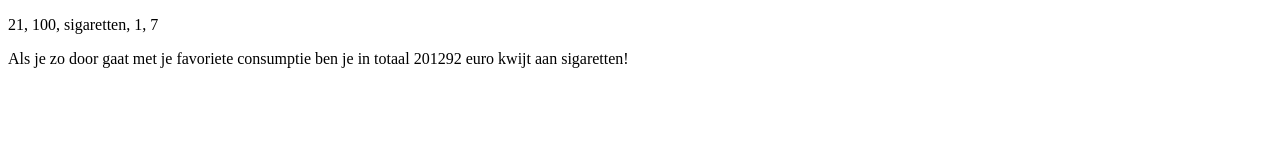
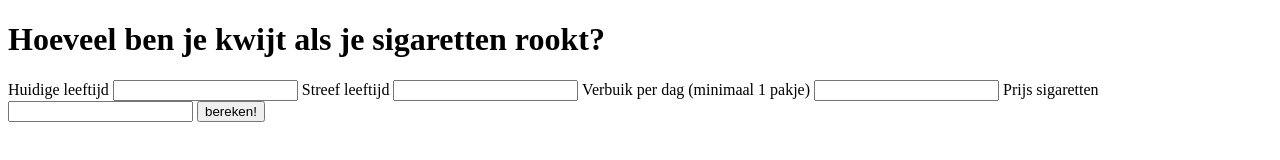
Before and after one commit to JobGroen/Inleiding-programmeren, a plain HTML site: page week-4/dure-hobby/index.html in a window 1280 px wide. Drawn offline with Linux system fonts and the light colour scheme.

Commit message:
Week 4 Dure hobby 2
Interactief formulier

```diff
--- a/week-4/dure-hobby/index.html
+++ b/week-4/dure-hobby/index.html
@@ -6,6 +6,18 @@
     <title>Document</title>
 </head>
 <body>
+    <h1>Hoeveel ben je kwijt als je sigaretten rookt?</h1>
+    <label>Huidige leeftijd</label>
+    <input type="text" name="leeftijd" id="leeftijd">
+    <label>Streef leeftijd</label>
+    <input type="text" name="streef" id="streef">
+    <label>Verbuik per dag (minimaal 1 pakje)</label>
+    <input type="text" name="verbruik" id="verbruik">
+    <label>Prijs sigaretten</label>
+    <input type="text" name="prijs" id="prijs">
+
+    <input type="submit" id="submit" value="bereken!">
+
     <p></p>
     <p id="uitkomst"></p>
     <script src="script.js"></script>
--- a/week-4/dure-hobby/script.js
+++ b/week-4/dure-hobby/script.js
@@ -1,8 +1,6 @@
-function dagelijksVerbruik(huidigeLeeftijd, streefLeeftijd, favorieteConsumptie, verbruik, prijs){
+function dagelijksVerbruik(huidigeLeeftijd, streefLeeftijd, verbruik, prijs){
 
-    document.querySelector('p').textContent = huidigeLeeftijd + ", "  + streefLeeftijd + ", "  + favorieteConsumptie + ", "  + verbruik + ", " + prijs;
-
-    var prijsWeek = prijs * 7;
+    var prijsWeek = prijs * 7 * verbruik;
     var overigeJaren = streefLeeftijd - huidigeLeeftijd;
     var wekenInJaar = 52;
 
@@ -11,4 +9,14 @@ function dagelijksVerbruik(huidigeLeeftijd, streefLeeftijd, favorieteConsumptie,
     document.getElementById("uitkomst").textContent = "Als je zo door gaat met je favoriete consumptie ben je in totaal " + allesBijElkaar + " euro kwijt aan sigaretten!";
 }
 
-dagelijksVerbruik(21, 100, "sigaretten", 1, 7);
+
+function verwerkFormulier(){
+    var huidigeLeeftijd = document.querySelector("input#leeftijd").value;
+    var streefLeeftijd = document.querySelector("input#streef").value;
+    var verbruik = document.querySelector("input#verbruik").value;
+    var prijs = document.querySelector("input#prijs").value;
+
+    dagelijksVerbruik(huidigeLeeftijd, streefLeeftijd, verbruik, prijs);
+}
+
+document.querySelector("#submit").addEventListener("click", verwerkFormulier);
```
